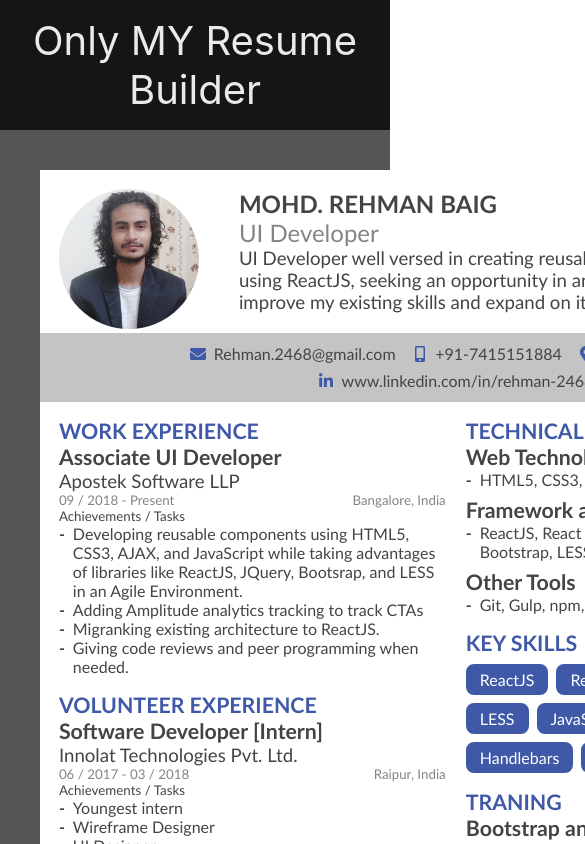
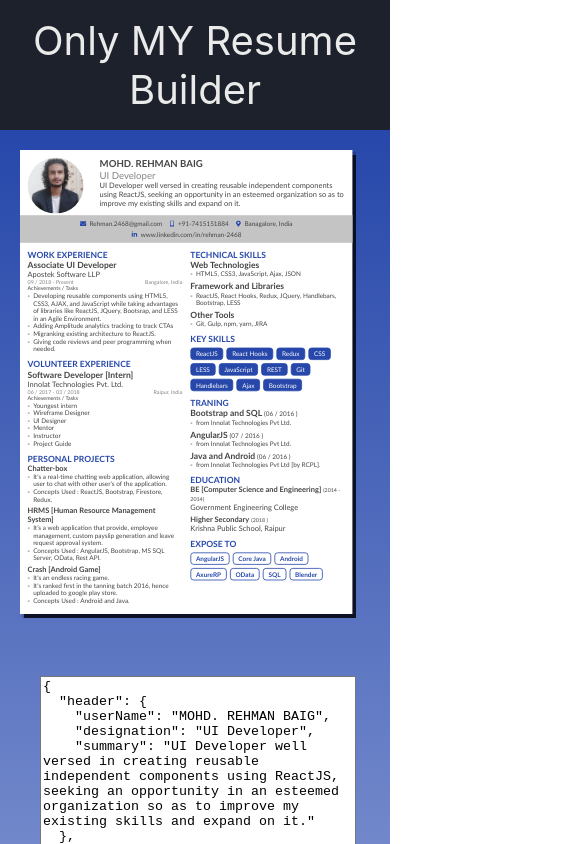
Before and after one commit to md-rehman/resume-builder, a React (Create React App) app: page / in a window 390 px wide. Shown: the top 844 px of the page, 585 px wide, since content can reach past the window. Built offline with nearby package versions, Linux system fonts and the light colour scheme.

Commit message:
Update UI with CSS variable and mobile device optimization

```diff
--- a/src/App.scss
+++ b/src/App.scss
@@ -4,8 +4,29 @@ main {
   display: flex;
   background: $main-primary-3;
   justify-content: space-between;
+  background: linear-gradient(180deg, var(--primary), hsl(var(--primary-hue), var(--primary-saturation), 90%));
   .JsonEditor-wrapper {
     // margin-left: 40px;
     width: 100%;
   }
+  .Viewer-wrapper {
+    border-right: 4px solid var(--primary-main);
+  }
 }
+
+
+@media screen and (max-width: 992px) {
+  main {
+    flex-wrap: wrap;
+    .Viewer-wrapper {
+      border-right: none;
+      width: 100vw;
+      height: 60vh;
+      .Viewer {
+        transform-origin: top left;
+        transform: scale(.4, .4);
+        margin: 20px;
+      }
+    }
+  }
+}
--- a/src/assets/style/variable.scss
+++ b/src/assets/style/variable.scss
@@ -31,3 +31,22 @@ $font-small-4: 16pt;
 $font-small-5: 14pt;
 $font-small-6: 12pt;
 $font-small-7: 10pt;
+
+:root {
+  --primary-hue: 225;
+  --primary-saturation: 63%;
+  --primary-lightness: 41%;
+  --primary: hsl(var(--primary-hue), var(--primary-saturation), var(--primary-lightness));
+  --primary-main: hsla(var(--primary-hue), var(--primary-saturation), 5%, .9);
+
+  // --viewer-secondary-0: rgba(63, 89, 168, 1);
+  // --viewer-secondary-9: color(#ffffff blackness(+ 5%));
+  // --viewer-secondary-8: rgba(63, 89, 168, .8);
+  // --viewer-secondary-7: rgba(63, 89, 168, .7);
+  // --viewer-secondary-6: rgba(63, 89, 168, .6);
+  // --viewer-secondary-5: rgba(63, 89, 168, .5);
+  // --viewer-secondary-4: rgba(63, 89, 168, .4);
+  // --viewer-secondary-3: rgba(63, 89, 168, .3);
+  // --viewer-secondary-2: rgba(63, 89, 168, .2);
+  // --viewer-secondary-1: rgba(63, 89, 168, .1);
+}
--- a/src/components/Viewer/Viewer.scss
+++ b/src/components/Viewer/Viewer.scss
@@ -2,17 +2,18 @@
 
 
 .Viewer {
-  background: $main-primary-3;
+  // background: $main-primary-3;
+
   margin: 40px;
-  // flex: 1;
-  flex-basis: auto;
+  // transform: scale(.5, .5);
   .page {
     background: #fff;
     color: $viewer-primary-3;
     font-family: Calibri;
+    font-size: $font-small-5;
     padding: 5mm;
-    font-size: $font-small-5;
     height: 297mm;
+    box-shadow: 8px 8px 2px 2px var(--primary-main);
     width: 210mm;
     .resume-header {
       display: flex;
@@ -53,7 +54,7 @@
         // justify-content: center;
         align-items: center;
         svg {
-          fill: $viewer-secondary-3;
+          fill: var(--primary);
         }
         .name {
           padding-left: 2mm;
--- a/src/components/Viewer/body/ResumeBody.scss
+++ b/src/components/Viewer/body/ResumeBody.scss
@@ -19,7 +19,7 @@
 
 
   .name {
-    color: $viewer-secondary-3;
+    color: var(--primary);
     font-size: $font-small-4;
     font-weight: bold;
   }
@@ -123,8 +123,8 @@
       display: flex;
       flex-wrap: wrap;
       .prority-1 {
-        background: $viewer-secondary-3;
-        border: 2px solid $viewer-secondary-3;
+        background: var(--primary);
+        border: 2px solid var(--primary);
         border-radius: 8px;
         color: white;
         font-size: $font-small-6;
@@ -141,9 +141,9 @@
         margin: 8px 8px 0 0;
       }
       .prority-3 {
-        border: 2px solid $viewer-secondary-3;
+        border: 2px solid var(--primary);
         border-radius: 8px;
-        color: $viewer-secondary-3;
+        color: var(--primary);
         font-size: $font-small-6;
         font-weight: bold;
         padding: 4px 12px;
--- a/src/components/global/footer/Footer.js
+++ b/src/components/global/footer/Footer.js
@@ -7,12 +7,13 @@ function Footer() {
   return <>
     <footer>
       {/* https://ko-fi.com/md_rehman */}
-      <div className="coffee-icon">
+      {/* <div className="coffee-icon">
         <FaCoffee />
       </div>
       <div className="note">
         If you found this useful and want to support me then you can click here to buy me a coffee
-      </div>
+      </div> */}
+      Feel free to play around, but it's Alpha build so it'll have lots of bugs.
     </footer>
   </>
 }
--- a/src/components/global/footer/Footer.scss
+++ b/src/components/global/footer/Footer.scss
@@ -1,7 +1,7 @@
 @import '../../../assets/style/variable.scss';
 
 footer {
-  background: $main-primary-4;
+  background: var(--primary-main);
   color: $main-secondary-2;
   text-align: center;
   padding: 16px 0;
--- a/src/components/global/header/Header.scss
+++ b/src/components/global/header/Header.scss
@@ -1,7 +1,7 @@
 @import '../../../assets/style/variable.scss';
 
 header {
-  background: $main-primary-4;
+  background: var(--primary-main);
   color: $main-secondary-2;
   text-align: center;
   padding: 16px 0;
--- a/src/components/jsonEditor/JsonEditor.scss
+++ b/src/components/jsonEditor/JsonEditor.scss
@@ -1,7 +1,8 @@
 @import '../../assets/style/variable.scss';
 
 .JsonEditor {
-  background: $main-primary-3;
+  // background: $main-primary-3;
+  // background: transparent;
   margin: 40px;
   margin-bottom: 0;
   height: 297mm;
```
Also changed, not shown: package.json (+7 -1 lines), 1 other file (tests, documents, lock files or other folders).
